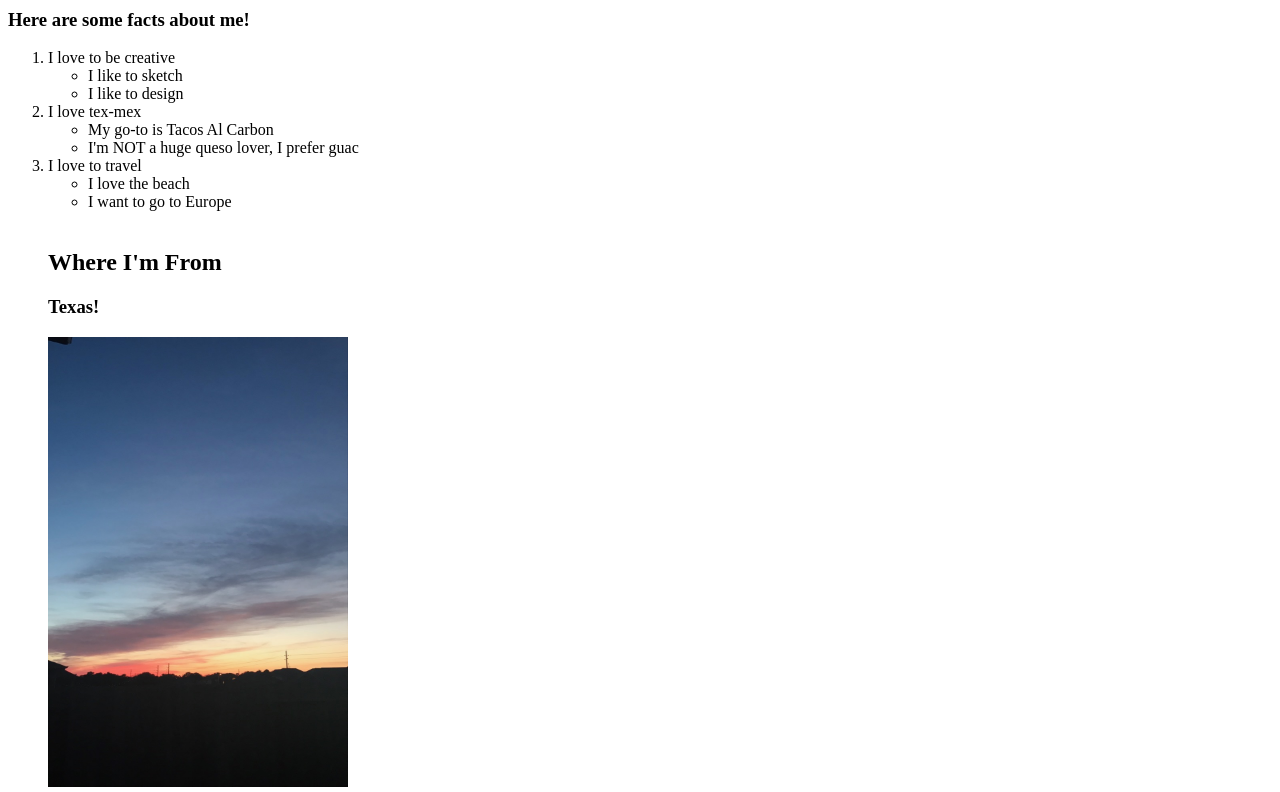
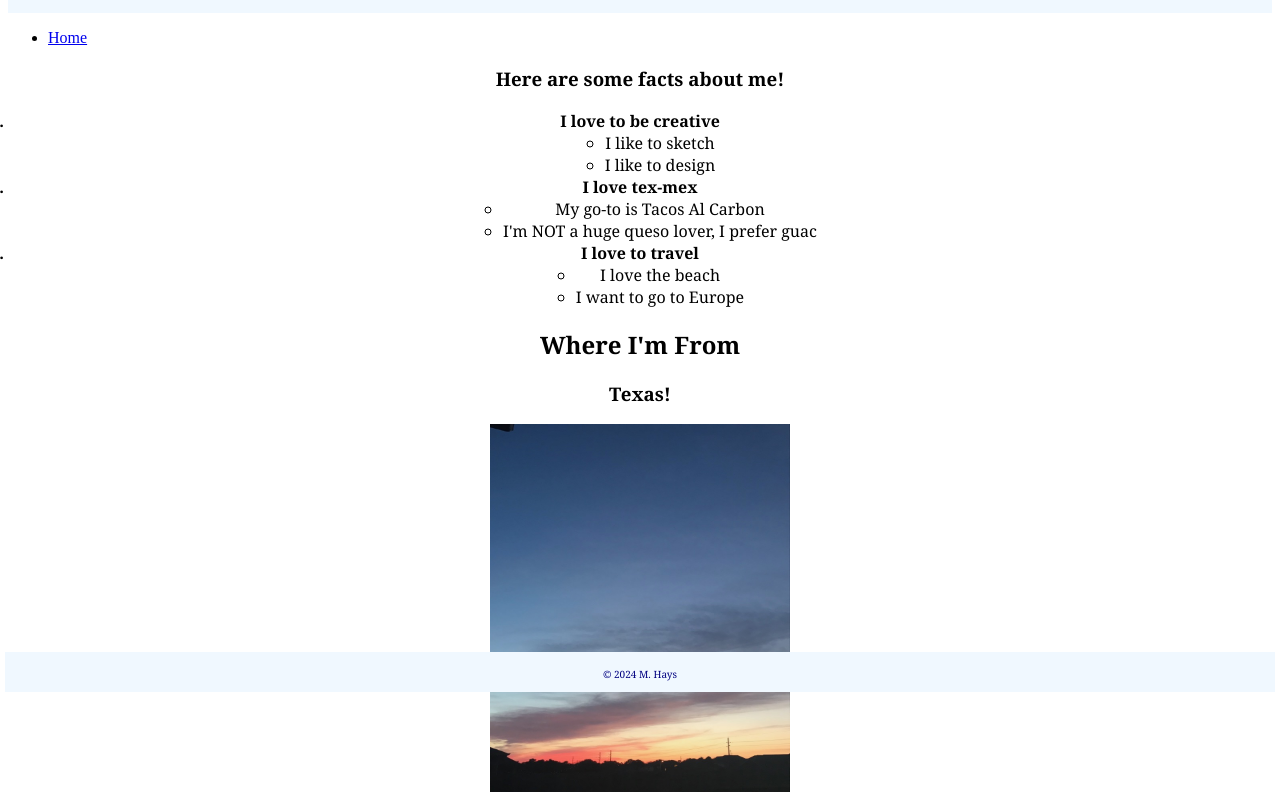
Before and after one commit to mad33hays/is201final, a plain HTML site: page newpage.html in a window 1280 px wide. Shown: the part 108-900 px from the top of the page. Drawn offline with Linux system fonts and the light colour scheme; the site is published under a folder, as on GitHub Pages, so addresses that start at the root find nothing; a script that the page names is missing.

Commit message:
Update newpage.html

```diff
--- a/newpage.html
+++ b/newpage.html
@@ -4,7 +4,7 @@
     <meta charset="UTF-8">
     <meta name="viewport" content="width=device-width, initial-scale=1.0">
     <title>More About Me!</title>
-    <link rel="stylesheet" type="text/css" href="/css/newpagestyles.css">
+    <link rel="stylesheet" type="text/css" href="css/newpagestyles.css">
 </head>
 <body>
     <div class = "common header">
```
